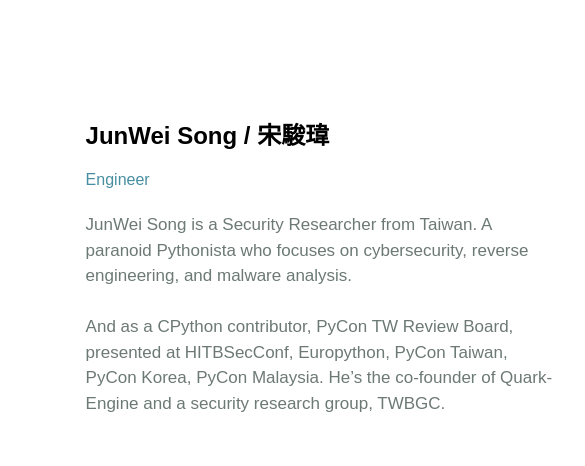
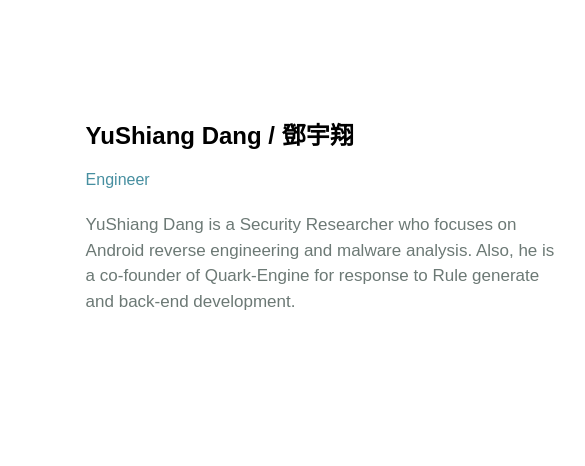
Before and after one commit to anthonyy41/quark-engine.github.io, a plain HTML site: page about.html in a window 1280 px wide. Shown: the part 1660-2126 px from the top of the page, 542-1127 px from the left. Drawn offline with nearby package versions, Linux system fonts and the light colour scheme.

Commit message:
AboutUs Renew

```diff
--- a/about.html
+++ b/about.html
@@ -77,11 +77,11 @@
 				<img class="q_photo" src="https://i.imgur.com/AeVCRZP.png">
 				<div class="content01">
 					<p class="name">
-						JunWei Song / 宋駿瑋<br>
+						 YuShiang Dang / 鄧宇翔<br>
 					</p>
 					<p class="title padding-top">Engineer</p>
 					<p class="t2 padding-top">
-					JunWei Song is a Security Researcher from Taiwan. A paranoid Pythonista who focuses on cybersecurity, reverse engineering, and malware analysis.<br><br> And as a CPython contributor, PyCon TW Review Board, presented at HITBSecConf, Europython, PyCon Taiwan, PyCon Korea, PyCon Malaysia. He’s the co-founder of Quark-Engine and a security research group, TWBGC.
+					YuShiang Dang is a Security Researcher who focuses on Android reverse engineering and malware analysis. Also, he is a co-founder of Quark-Engine for response to Rule generate and back-end development.
 					</p>
 				</div>
 			</div>
```
